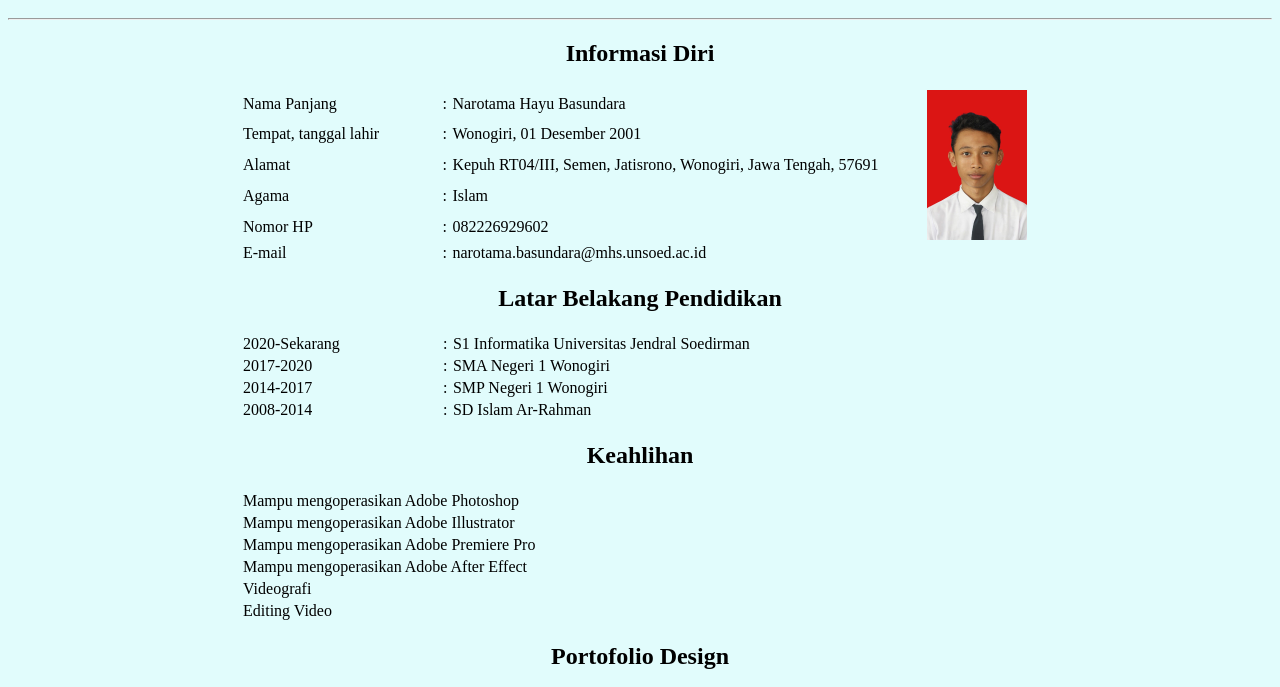
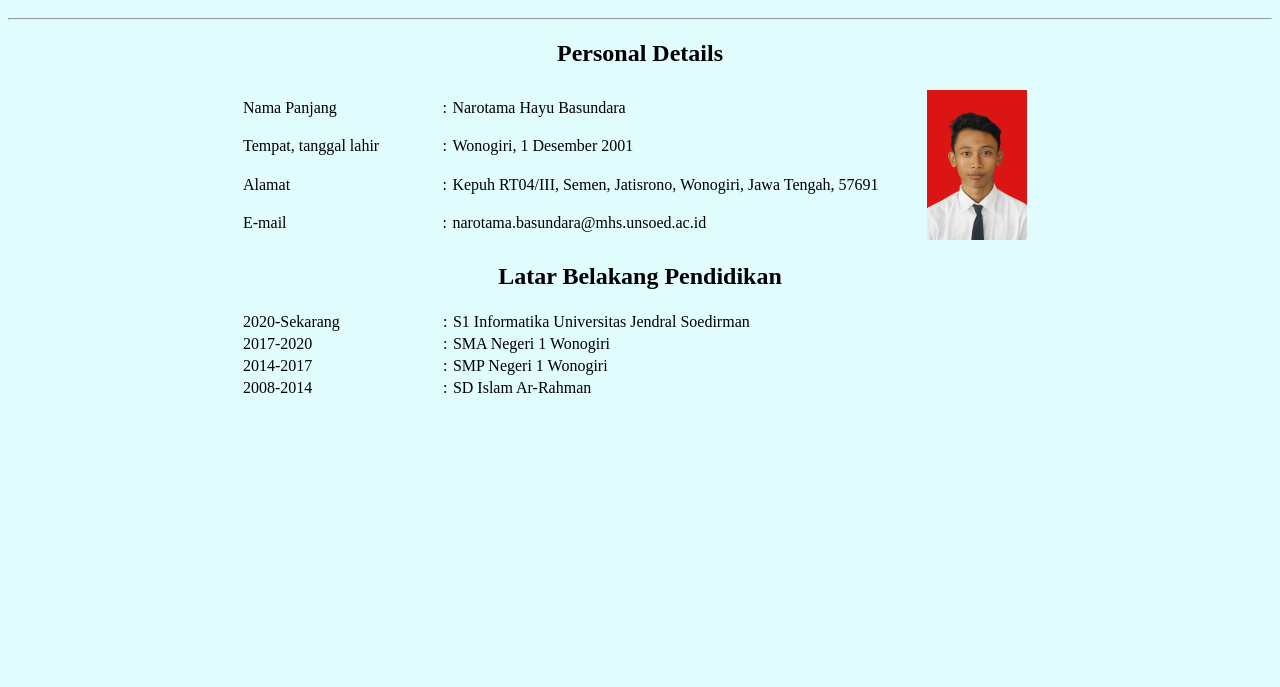
Before and after one commit to tamabsndra/tamabsndra.github.io, a plain HTML site: page index.html in a window 1280 px wide. Shown: the part 48-735 px from the top of the page. Drawn offline with Linux system fonts and the light colour scheme.

Commit message:
Add files via upload

```diff
--- a/index.html
+++ b/index.html
@@ -12,7 +12,7 @@ Curiculum Vitae</h1>
 </center>
 <hr />
 <h2>
-Informasi Diri</h2>
+Personal Details</h2>
 <!-- Membuat huruf menjadi besar (Ukuran H2) -->
 <table width="800px"> <!-- Membuat sebuah table -->
 <tr>
@@ -24,22 +24,12 @@ Informasi Diri</h2>
 <tr>
           <td>Tempat, tanggal lahir </td>
           <td>:</td>
-          <td>Wonogiri, 01 Desember 2001</td>
+          <td>Wonogiri, 1 Desember 2001</td>
         </tr>
 <tr>
           <td>Alamat</td>
           <td>:</td>
           <td>Kepuh RT04/III, Semen, Jatisrono, Wonogiri, Jawa Tengah, 57691</td>
-        </tr>
-<tr>
-          <td>Agama</td>
-          <td>:</td>
-          <td>Islam</td>
-        </tr>
-<tr>
-          <td>Nomor HP</td>
-          <td>:</td>
-          <td>082226929602</td>
         </tr>
 <tr>
     <td>E-mail</td>
@@ -73,39 +63,6 @@ Latar Belakang Pendidikan</h2>
         </tr>
 </tr>
 </table>
-<h2>
-Keahlihan</h2>
-<table width="800px">
-      <tbody>
-<tr>
-	<td>Mampu mengoperasikan Adobe Photoshop</td>
-	</tr>
-<tr>
-	<td>Mampu mengoperasikan Adobe Illustrator</td>
-	</tr>
-<tr>
-	<td>Mampu mengoperasikan Adobe Premiere Pro</td>
-	</tr>
-<tr>
-	<td>Mampu mengoperasikan Adobe After Effect</td>
-	</tr>
-<tr>
-	<td>Videografi</td>
-	</tr>
-<tr>
-	<td>Editing Video</td>
-	</tr>
-</table>
-<h2>
-Portofolio Design</h2>
-<tr>
-	<td rowspan="1"><img src="ES KRIM.png" alt="Foto Naro" title="eskrim" height="210px" width="155px"></td>
-	<td rowspan="1"><img src="pohon.png" alt="Foto Naro" title="pohon" height="210px" width="155px"></td>
-	<td rowspan="1"><img src="Artboard 1.png" alt="Foto Naro" title="poster" height="210px" width="155px"></td>
-	<td rowspan="1"><img src="Artboard 2.png" alt="Foto Naro" title="poster" height="210px" width="155px"></td>
-	</tr>
-
-</tr>
   </div>
 </body>
 </html>
```
